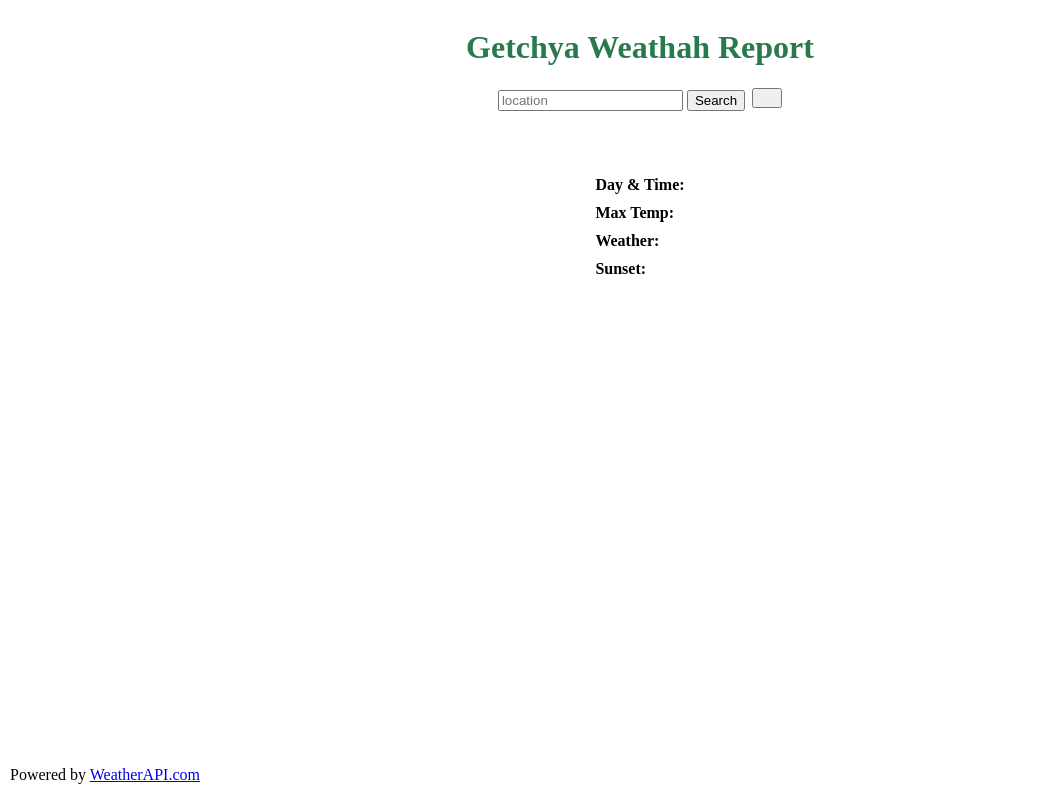
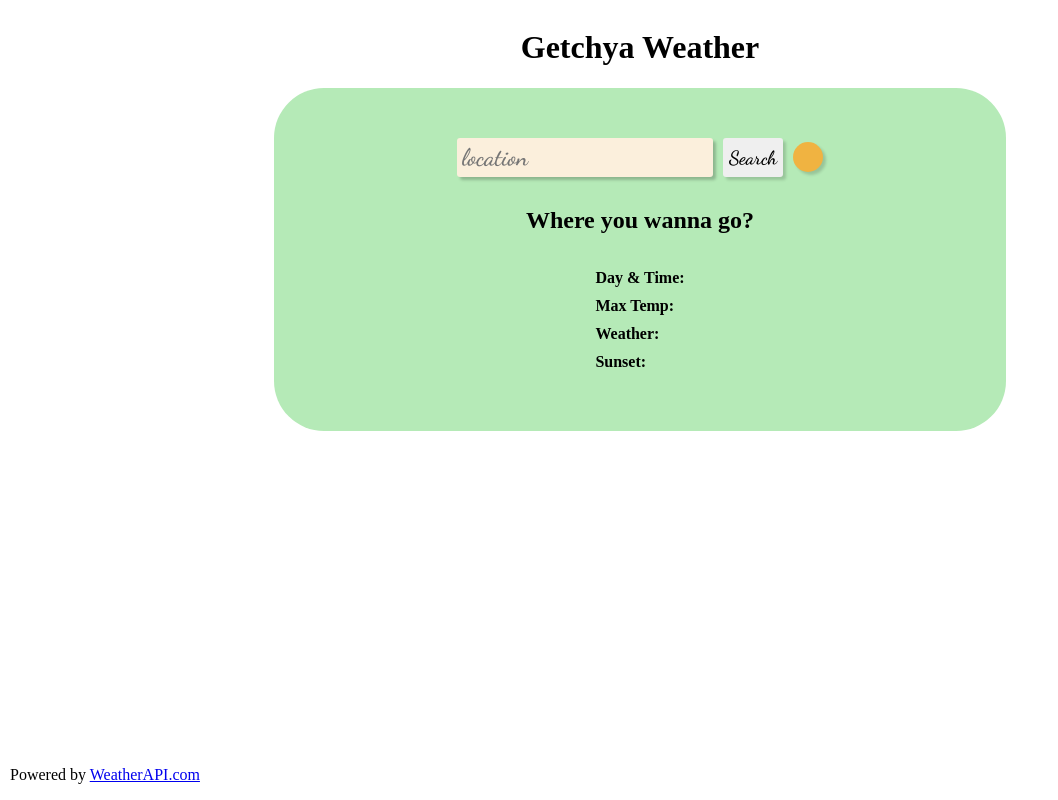
Before and after one commit to rann143/Weather-App, a website: page src/index.html in a window 1280 px wide. Shown: the whole page, without its empty margins (0-1058 px from the left). Drawn offline with Linux system fonts and the light colour scheme.

Commit message:
Added intial styling to page

```diff
--- a/src/display.js
+++ b/src/display.js
@@ -3,7 +3,7 @@ import { getForecastDataFor } from "./api-interactions";
 const displayHandler = (function handleDisplay() {
 
   const locationInput = document.querySelector("#location-input");
-  const searchBtn = document.querySelector(".search-btn");
+  const searchBtn = document.querySelector("#search-btn");
   const locationTitle = document.querySelector("h2");
   const tempBtn = document.querySelector("#temp-btn");
 
@@ -45,8 +45,9 @@ const displayHandler = (function handleDisplay() {
   tempBtn.addEventListener("click", (e) => {
 
       toggleFTemp();
+      tempBtn.textContent = fahrenheit ? "°F" : "°C";
       changeTempSpan();
-      tempBtn.textContent = fahrenheit ? "°F" : "°C";
+
   });
 
     // Reset  weather data displayed content
--- a/src/index.html
+++ b/src/index.html
@@ -8,23 +8,24 @@
     <link rel="stylesheet" href="/src/style.css" />
   </head>
   <body>
-    <h1>Getchya Weathah Report</h1>
+    <h1>Getchya Weather</h1>
 
     <div class="container">
-      <div>
-        <form action="">
+      <div class="form-container">
+        <form action="" >
           <input
             type="text"
             placeholder="location"
             name="location"
+            class="dancing-script"
             id="location-input"
           />
-          <button type="submit" class="search-btn">Search</button>
+          <button type="submit" class="dancing-script" id="search-btn">Search</button>
         </form>
-        <button type="button" id="temp-btn"></button>
+        <button type="button" id="temp-btn" class="caveat-font"></button>
       </div>
 
-      <h2></h2>
+      <h2>Where you wanna go?</h2>
       <div class="display">
         <div class="current-weather-item">
           Day & Time: <span class="current-content" id="current-time"></span>
--- a/src/style.css
+++ b/src/style.css
@@ -1,20 +1,38 @@
+@import url('https://fonts.googleapis.com/css2?family=Bad+Script&display=swap');
+@import url('https://fonts.googleapis.com/css2?family=Bad+Script&family=Dancing+Script:wght@400..700&display=swap');
+@import url('https://fonts.googleapis.com/css2?family=Bad+Script&family=Caveat:wght@400..700&family=Dancing+Script:wght@400..700&display=swap');
+
 body {
   display: flex;
   flex-direction: column;
   align-items: center;
+  justify-content: center;
+  flex-wrap: wrap;
 }
 
 h1 {
-  color: rgb(40, 121, 76);
+  color: rgb(0, 0, 0);
 }
 
 h2 {
   margin-top: 30px;
+  justify-self: center;
+  align-self: center;
 }
 
 .container {
   display: flex;
   flex-direction: column;
+  align-items: center;
+  width: 50%;
+  background-color: rgb(181, 234, 183);
+  padding: 50px;
+  border-radius: 50px;
+}
+
+.form-container {
+  display: flex;
+  justify-content: center;
   align-items: center;
 }
 
@@ -48,11 +66,56 @@ span {
 }
 
 form {
-  display: inline-block;
+  display: flex;
+  justify-content: center;
+}
+
+input {
+  padding: 5px;
+  border: none;
+  border-radius: 3px;
+  background-color: rgb(251, 239, 220);
+  box-shadow: 3px 3px 3px rgba(0, 0, 0, 0.218);
 }
 
 #temp-btn {
-  margin-left: 3px;
-  height: 20px;
+  margin-left: 10px;
+  padding: 5px;
   width: 30px;
+  height: 30px;
+  border: none;
+  border-radius: 50%;
+  background-color: rgb(240, 179, 65);
+  box-shadow: 3px 3px 3px rgba(0, 0, 0, 0.159);
 }
+
+#search-btn {
+  margin-left: 10px;
+  border: none;
+  border-radius: 3px;
+  box-shadow: 3px 3px 3px rgba(0, 0, 0, 0.159);
+  font-size: 1.2rem;
+}
+
+.bad-script-regular {
+  font-family: "Bad Script", cursive;
+  font-size: 15px;
+  font-weight: 400;
+  font-style: normal;
+}
+
+.dancing-script {
+  font-family: "Dancing Script", cursive;
+  font-optical-sizing: auto;
+  font-weight: 600;
+  font-size: 1.5rem;
+  font-style: normal;
+}
+
+.caveat-font {
+  font-family: "Caveat", cursive;
+  font-optical-sizing: auto;
+  font-weight: 600;
+  font-size: 1rem;
+  font-style: normal;
+}
```
Also changed, not shown: dist/bundle.js, dist/index.html.
